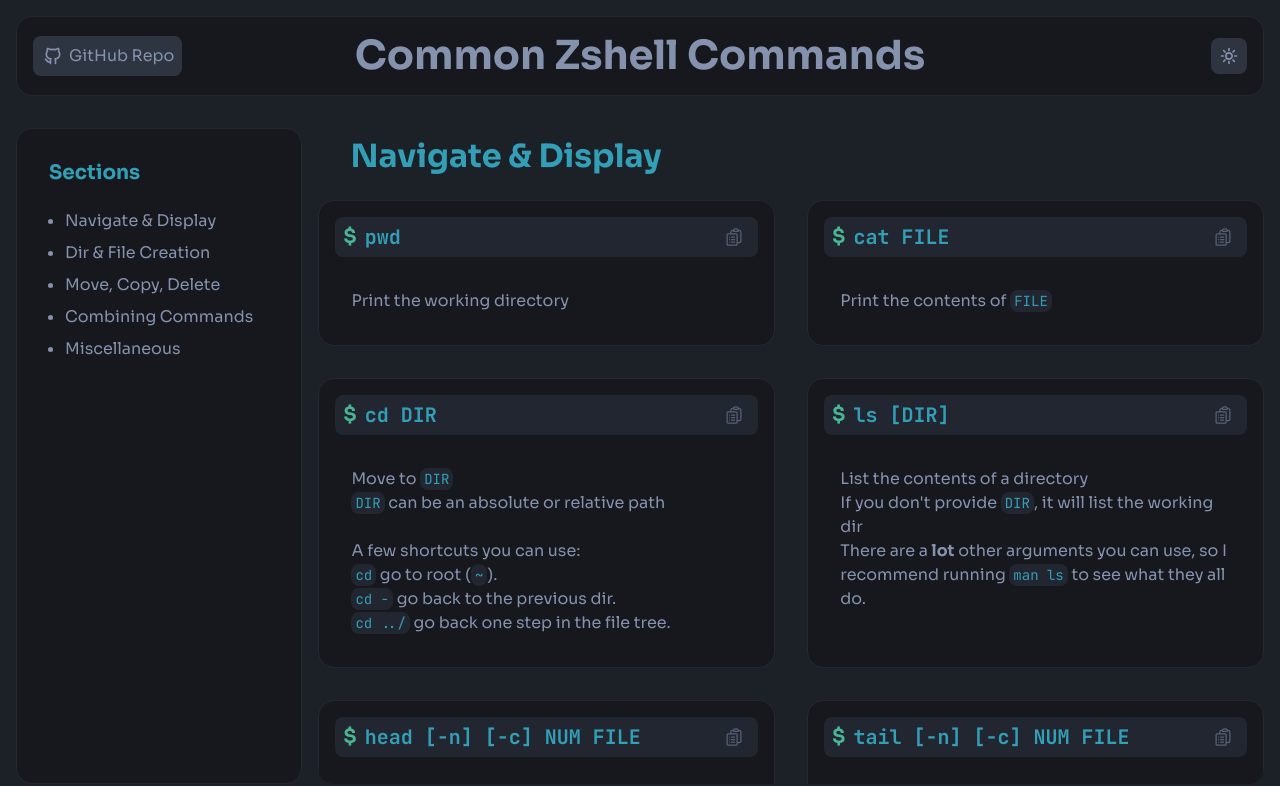
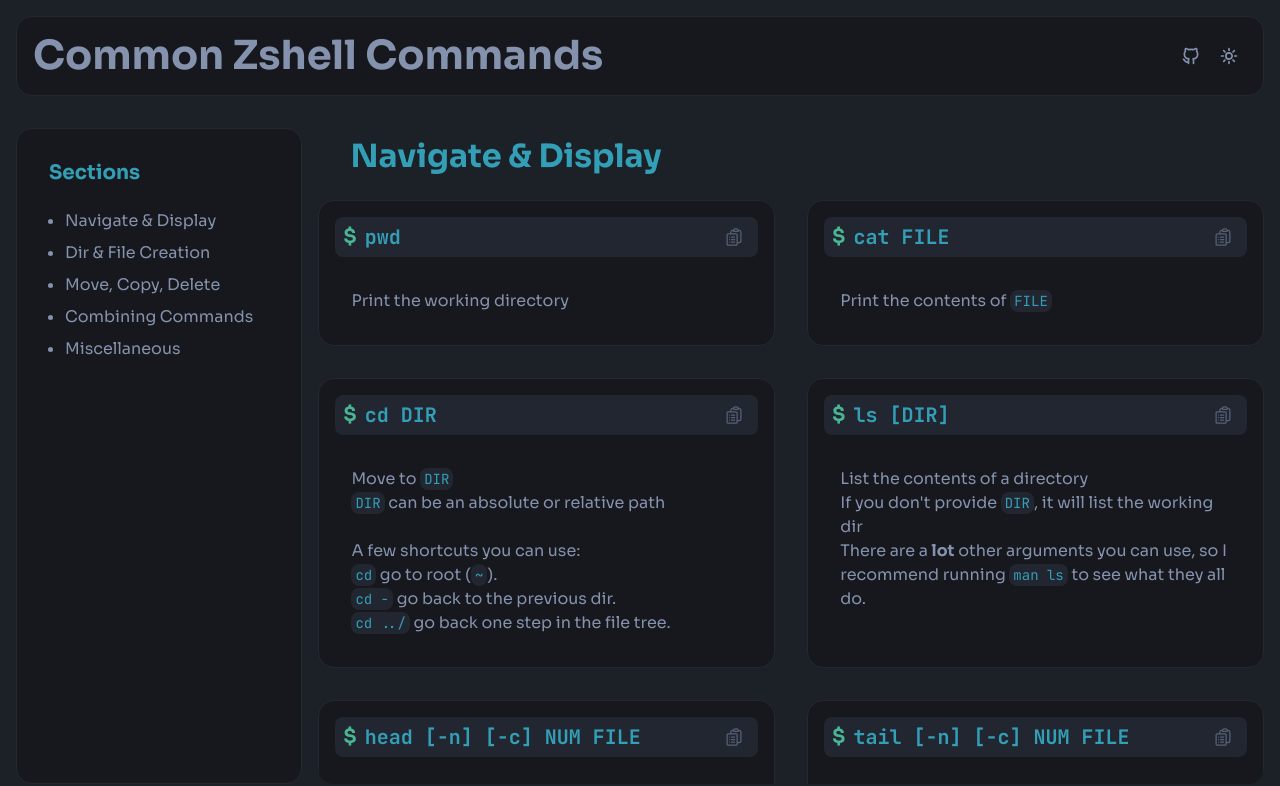
Before and after one commit to SoupCat-Py/zshcheatsheet, a React (Vite) app: page / in a window 1280 px wide. Shown: the top 786 px of the page. Built offline with nearby package versions, Linux system fonts and the light colour scheme.

Commit message:
redid layout of header and removed unnecessary styles

```diff
--- a/index.css
+++ b/index.css
@@ -117,10 +117,6 @@
 .g05 {gap: 0.5rem;}
 .g1 {gap: 1rem;}
 .g2 {gap: 2rem;}
-.f1 {flex: 1;}
-.f2 {flex: 2;}
-.f3 {flex: 3;}
-.f4 {flex: 4;}
 
 /* fonts and icons */
 .size1 {font-size: var(--size-1);}
@@ -147,5 +143,3 @@
 
 /* buttons */
 .btn {cursor: pointer; width: max-content;}
-.btn.bg-btn-dark:hover {background-color: var(--mid-select);}
-.btn.bg-primary:hover {background-color: var(--primary-select);}
--- a/src/components/Header.tsx
+++ b/src/components/Header.tsx
@@ -88,27 +88,29 @@
   };
 
   return (
-    <div className="d-flex flex-row bg-norm border align-center p1 r1">
-      <div className="d-flex flex-row f1 justify-start">
+    <div className="d-flex flex-row bg-norm border align-center justify-between p1 r1">
+      <div className="d-flex flex-row justify-center">
+        {/* header div */}
         <a
-          className={`btn bg-btn-dark color-text p05 r05 g025 size4 nodeco d-flex flex-row align-center justify-center ${styles.github}`}
+          className={`size1 color-text nodeco m0 p0 ${styles.header}`}
+          href="#"
+        >
+          Common&nbsp;Zshell&nbsp;Commands
+        </a>
+      </div>
+
+      <div className="d-flex flex-row justify-center align-center g-1">
+        <a
+          className={`btn bg-none color-text p05 r05 g025 size4 nodeco d-flex flex-row align-center justify-center ${styles.button}`}
           aria-label="visit the GitHub repository"
           href="https://github.com/soupcat-py/codesheet2"
           target="_blank"
         >
           {github}
         </a>
-      </div>
 
-      <div className="d-flex flex-row f5 justify-center">
-        <a className={`size1 color-text nodeco m0 p0 ${styles.header}`} href="#">
-          Common&nbsp;Zshell&nbsp;Commands
-        </a>
-      </div>
-
-      <div className="d-flex flex-row f1 justify-end">
         <button
-          className={`btn bg-btn-dark color-text p05 r05 g025 d-flex flex-row align-center justify-center ${styles.toggle}`}
+          className={`btn bg-none color-text p05 r05 g025 d-flex flex-row align-center justify-center ${styles.button}`}
           aria-label="toggle dark mode"
           onClick={toggleIcon}
         >
--- a/src/styles/Header.module.css
+++ b/src/styles/Header.module.css
@@ -1,15 +1,12 @@
-.github::after {
-  content: "GitHub Repo";
-  font-size: var(--size4);
-}
 .header {
   font-weight: bold;
 }
-
-@media (max-width: 950px) {
-  .github::after {
-    content: none;
-  }
+.button {
+  aspect-ratio: 1;
+  place-content: center;
+}
+.button:hover {
+  background: var(--button-dark);
 }
 
 @media (max-width: 770px) {
```
